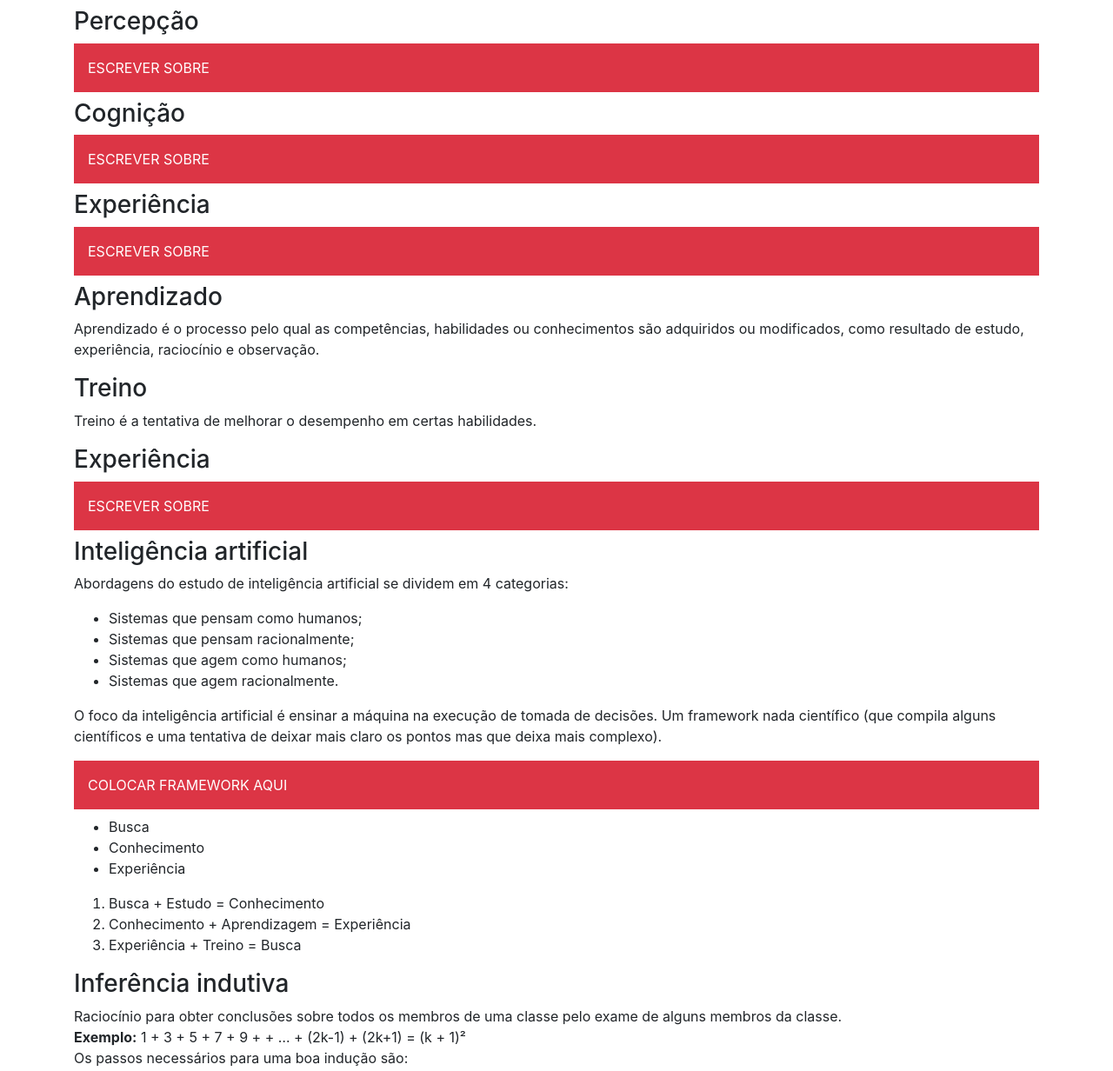
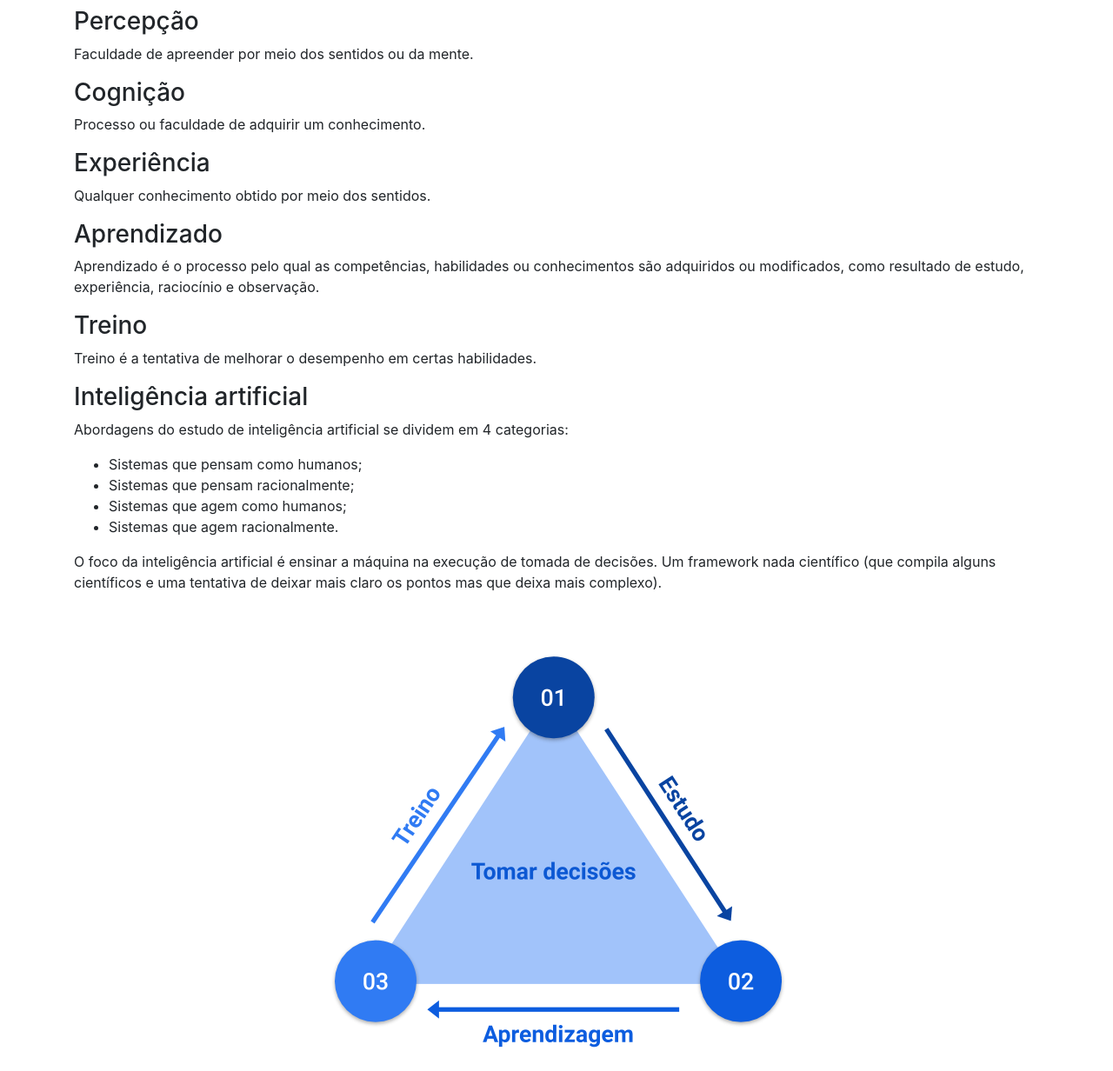
Before and after one commit to neuralsAI/Aulas, a plain HTML site: page docs/aprendizado_de_maquina.html in a window 1280 px wide. Shown: the part 880-2112 px from the top of the page at 87% size. Drawn offline with nearby package versions, Linux system fonts and the light colour scheme.

Commit message:
Adicionando imagens da pagina aprendizado de maquina

```diff
--- a/docs/aprendizado_de_maquina.html
+++ b/docs/aprendizado_de_maquina.html
@@ -73,13 +73,20 @@
         </ul>
 
         <h3> Percepção </h3>
-        <div class="p-3 mb-2 bg-danger text-white"> ESCREVER SOBRE</div>
+        <p>
+            Faculdade de apreender por meio dos sentidos ou da mente.
+        </p>
 
         <h3> Cognição </h3>
-        <div class="p-3 mb-2 bg-danger text-white"> ESCREVER SOBRE</div>
+        <p>
+            Processo ou faculdade de adquirir um conhecimento.
+        </p>
 
         <h3> Experiência </h3>
-        <div class="p-3 mb-2 bg-danger text-white"> ESCREVER SOBRE</div>
+        <p>
+            Qualquer conhecimento obtido por meio dos sentidos.
+        </p>
+
         <h3> Aprendizado </h3>
         <p>
             Aprendizado é o processo pelo qual as competências, habilidades ou conhecimentos são adquiridos ou
@@ -89,9 +96,6 @@
         <p>
             Treino é a tentativa de melhorar o desempenho em certas habilidades.
         </p>
-
-        <h3> Experiência </h3>
-        <div class="p-3 mb-2 bg-danger text-white"> ESCREVER SOBRE</div>
 
         <h3> Inteligência artificial </h3>
         <p>
@@ -111,7 +115,8 @@
         </p>
 
 
-        <div class="p-3 mb-2 bg-danger text-white"> COLOCAR FRAMEWORK AQUI</div>
+        <img src="./assets/aprendizado_de_maquina/framework.png" class="img-fluid py-3 rounded mx-auto d-block"
+            alt="framework image">
 
         <ul>
             <li> Busca </li>
@@ -598,7 +603,11 @@
         </p>
 
         <p>
-            <strong>Atributo de saída:</strong> Presente em algumas tarefas (aprendizado supervisionado), seus valores devem ser estimados usando outros atributos (predizê-los através das caracteristicas de todo conjunto que foi utilizado para treinar a máquina). Também pode ser chamado de meta ou alvo, e cada valor que pode ser atribuído nessa característica recebe o nome de <strong>rótulo</strong> (rótulos do exemplo: saudável ou doente).
+            <strong>Atributo de saída:</strong> Presente em algumas tarefas (aprendizado supervisionado), seus valores
+            devem ser estimados usando outros atributos (predizê-los através das caracteristicas de todo conjunto que
+            foi utilizado para treinar a máquina). Também pode ser chamado de meta ou alvo, e cada valor que pode ser
+            atribuído nessa característica recebe o nome de <strong>rótulo</strong> (rótulos do exemplo: saudável ou
+            doente).
         </p>
 
         <table class="table">
@@ -734,9 +743,17 @@
 
         <h3> Pré-processamento </h3>
         <p>
-            O pré-processamento é um tópico que necessita de ser aprofundado à parte. Mesmo assim, é importante discutir o valor dele no início desse trabalho com o conjunto de dados. Nesse exemplo, temos uma quantidade pequena de registros para uma apresentação, Porém, nem sempre é assim que os cojuntos estão. Muitas vezes é possível ter milhões ou milhares de registros.
+            O pré-processamento é um tópico que necessita de ser aprofundado à parte. Mesmo assim, é importante discutir
+            o valor dele no início desse trabalho com o conjunto de dados. Nesse exemplo, temos uma quantidade pequena
+            de registros para uma apresentação, Porém, nem sempre é assim que os cojuntos estão. Muitas vezes é possível
+            ter milhões ou milhares de registros.
             <br>
-            Com uma quantidade tão imensa de dados, é preciso ter inteligência quando os mesmos forem passados para o treino (nesse caso, é claro. Estudos de outros conjuntos de dados podem ter relevância para alguma correlação). Por exemplo: o nome e o id de cada paciente de nada influencia o resultado do seu diagnóstico. Assim, os mesmos podem ser ignorados tanto pelo motivo de economizar espaço e ganhar velocidade quanto para não gerar correlações erradas (como descobrir que 90% dos Joãos podem estar doentes, mesmo sabendo que adoecer não tem uma influência direta do nome do paciente).
+            Com uma quantidade tão imensa de dados, é preciso ter inteligência quando os mesmos forem passados para o
+            treino (nesse caso, é claro. Estudos de outros conjuntos de dados podem ter relevância para alguma
+            correlação). Por exemplo: o nome e o id de cada paciente de nada influencia o resultado do seu diagnóstico.
+            Assim, os mesmos podem ser ignorados tanto pelo motivo de economizar espaço e ganhar velocidade quanto para
+            não gerar correlações erradas (como descobrir que 90% dos Joãos podem estar doentes, mesmo sabendo que
+            adoecer não tem uma influência direta do nome do paciente).
             <br>
             Outros fatores importantes para o pré-processamento:
         </p>
```
Also changed, not shown: docs/index.html (+1 -1 lines), docs/assets/aprendizado_de_maquina/framework.png (added).
